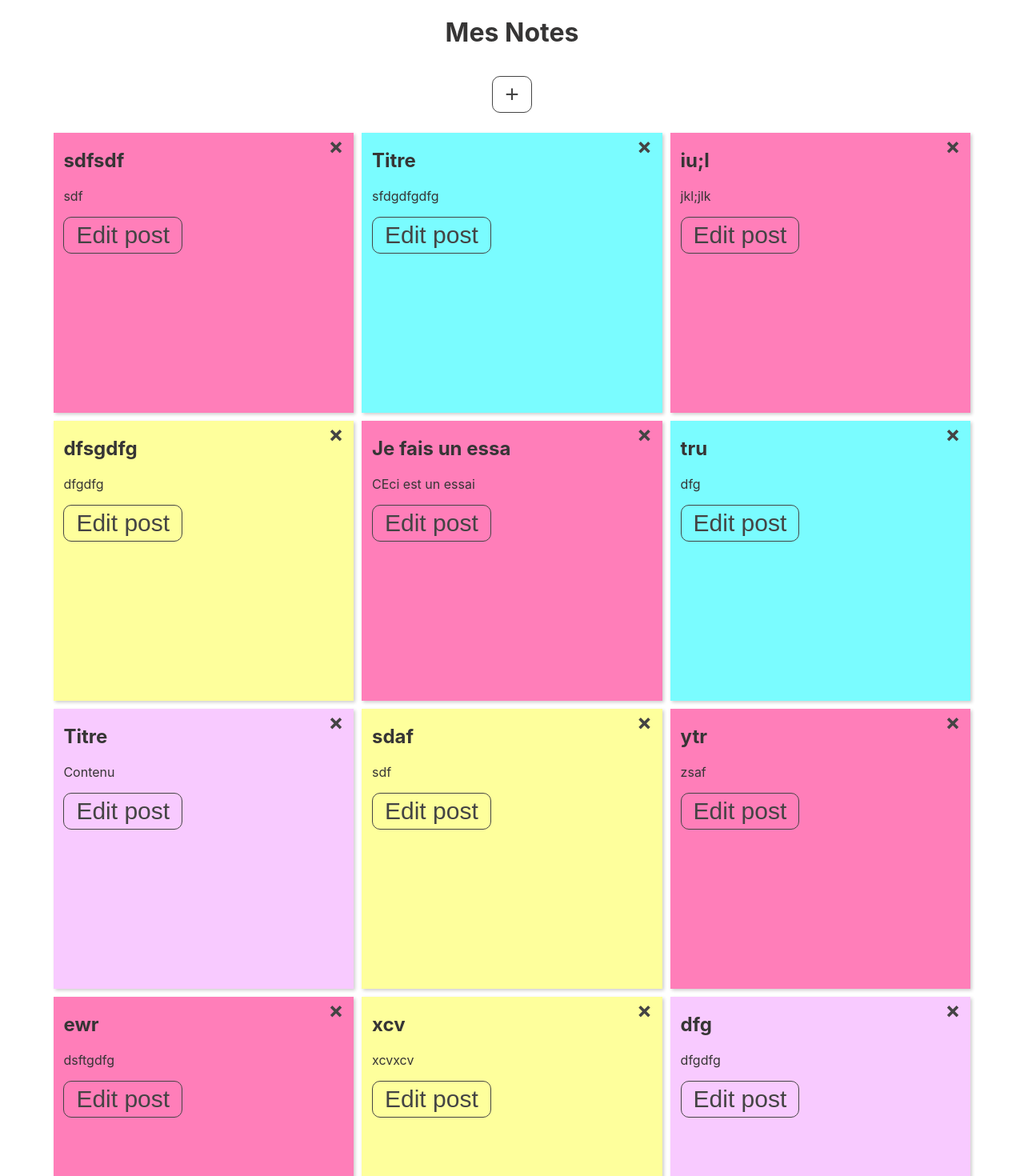
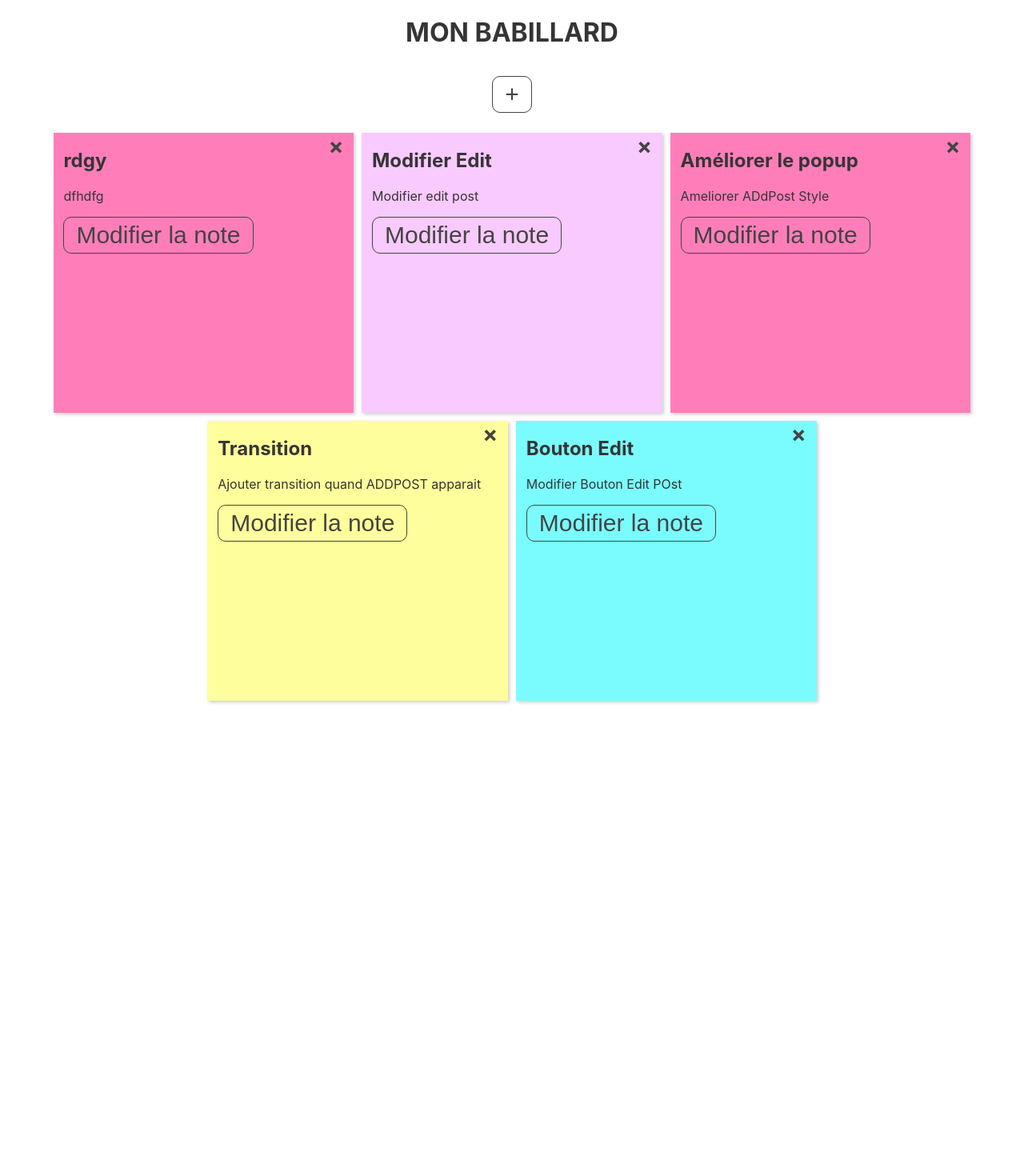
Before and after one commit to stephaniecot/sticky-notes, a React (Create React App) app: page /posts in a window 1280 px wide. Shown: the top 1470 px of the page at 80% size. After the commit the page ends 896 px from the top, so only its background shows below. Built offline with nearby package versions, Linux system fonts and the light colour scheme; data requests are answered from the project's data file.

Commit message:
ajout du passage du ID vers Edit. A retravailler

```diff
--- a/db.json
+++ b/db.json
@@ -1,136 +1,38 @@
 {
   "posts": [
     {
-      "id": "0qi83",
-      "title": "Je suis une note",
-      "createdAt": "2022-03-25T00:39:19.910Z",
-      "content": "TEST",
+      "id": "wfuagf",
+      "title": "Bouton Edit",
+      "createdAt": "2022-04-10T19:05:08.494Z",
+      "content": "Modifier Bouton Edit POst",
       "color": "aqua"
     },
     {
-      "id": "1iy9h",
-      "title": "YO",
-      "createdAt": "2022-03-25T00:40:57.126Z",
-      "content": "sdgsdg",
+      "id": "pjl64",
+      "title": "Transition",
+      "createdAt": "2022-04-12T13:00:32.986Z",
+      "content": "Ajouter transition quand ADDPOST apparait",
       "color": "banana"
     },
     {
-      "id": "lmv8qk",
-      "title": "Test",
-      "createdAt": "2022-03-25T14:55:56.627Z",
-      "content": "Je fais un test",
+      "id": "h6qos",
+      "title": "Améliorer le popup ",
+      "createdAt": "2022-04-12T13:01:25.820Z",
+      "content": "Ameliorer ADdPost Style",
+      "color": "pink"
+    },
+    {
+      "id": "b2zi5h",
+      "title": "Modifier Edit",
+      "createdAt": "2022-04-12T13:01:42.539Z",
+      "content": "Modifier edit post ",
       "color": "lavender"
     },
     {
-      "id": "90twm",
-      "title": "Je suis un postsdf",
-      "createdAt": "2022-04-10T18:16:35.470Z",
-      "content": "Allo je suis un postsdfsdfsdf",
-      "color": "lavender"
-    },
-    {
-      "id": "wfuagf",
-      "title": "Je suis un poist",
-      "createdAt": "2022-04-10T19:05:08.494Z",
-      "content": "sdfsdf",
-      "color": "aqua"
-    },
-    {
-      "id": "39sx6",
-      "title": "Allo",
-      "createdAt": "2022-04-10T19:19:43.163Z",
-      "content": "Je suis une note",
-      "color": "banana"
-    },
-    {
-      "id": "8bp5u",
-      "title": "dfg",
-      "createdAt": "2022-04-10T19:45:01.703Z",
-      "content": "dfgdfg",
-      "color": "aqua"
-    },
-    {
-      "id": "6tcts",
-      "title": "dfg",
-      "createdAt": "2022-04-10T19:45:05.311Z",
-      "content": "dfgdfg",
-      "color": "lavender"
-    },
-    {
-      "id": "hhefz",
-      "title": "xcv",
-      "createdAt": "2022-04-10T19:45:24.782Z",
-      "content": "xcvxcv",
-      "color": "banana"
-    },
-    {
-      "id": "5u6iql",
-      "title": "ewr",
-      "createdAt": "2022-04-10T19:55:07.014Z",
-      "content": "dsftgdfg",
-      "color": "pink"
-    },
-    {
-      "id": "qzc2",
-      "title": "ytr",
-      "createdAt": "2022-04-11T16:19:22.995Z",
-      "content": "zsaf",
-      "color": "pink"
-    },
-    {
-      "id": "iqsrng",
-      "title": "sdaf",
-      "createdAt": "2022-04-11T16:20:40.331Z",
-      "content": "sdf",
-      "color": "banana"
-    },
-    {
-      "id": "axwo1",
-      "title": "Titre",
-      "createdAt": "2022-04-11T16:28:44.361Z",
-      "content": "Contenu",
-      "color": "lavender"
-    },
-    {
-      "id": "1j1bj",
-      "title": "tru",
-      "createdAt": "2022-04-11T16:30:24.502Z",
-      "content": "dfg",
-      "color": "aqua"
-    },
-    {
-      "id": "2sktx",
-      "title": "Je fais un essa",
-      "createdAt": "2022-04-11T16:32:58.354Z",
-      "content": "CEci est un essai",
-      "color": "pink"
-    },
-    {
-      "id": "1ztr7",
-      "title": "dfsgdfg",
-      "createdAt": "2022-04-11T16:33:17.668Z",
-      "content": "dfgdfg",
-      "color": "banana"
-    },
-    {
-      "id": "wn8vf",
-      "title": "iu;l",
-      "createdAt": "2022-04-11T16:46:47.066Z",
-      "content": "jkl;jlk",
-      "color": "pink"
-    },
-    {
-      "id": "maqtc",
-      "title": "Titre",
-      "createdAt": "2022-04-11T16:54:51.182Z",
-      "content": "sfdgdfgdfg",
-      "color": "aqua"
-    },
-    {
-      "id": "ifjho",
-      "title": "sdfsdf",
-      "createdAt": "2022-04-11T16:55:33.224Z",
-      "content": "sdf",
+      "id": "a4gm4",
+      "title": "rdgy",
+      "createdAt": "2022-04-12T13:35:31.578Z",
+      "content": "dfhdfg",
       "color": "pink"
     }
   ],
--- a/src/App.css
+++ b/src/App.css
@@ -16,6 +16,7 @@ body {
 
   h1 {
     padding-bottom: 1%;
+    text-transform: uppercase;
   }
 
   .login {
--- a/src/components/AddPost.css
+++ b/src/components/AddPost.css
@@ -38,7 +38,8 @@ input[name=title] {
 .post-it-form {
     display: flex;
     flex-direction: column;
-    align-items: center;
+    align-items:center;
     justify-content: space-between;
     margin: 0 auto;
+    padding-bottom: 2%;
 }
--- a/src/components/AddPost.js
+++ b/src/components/AddPost.js
@@ -1,7 +1,4 @@
 import React from "react";
-import { useState } from "react"
-import { useNavigate } from 'react-router-dom'
-import Axios from "axios"
 import './AddPost.css';
 import Button from './UI/Button/Button';
 import ColorPicker from './UI/Form/ColorPicker';
@@ -12,18 +9,15 @@ const AddPost = (props) => {
     return (
         <div className='post-it-form' onClose={props.onClose}>
             <Button buttonHandler={props.onClose}>&times;</Button>
-              {/* <span onClick={props.onClose} className="close">&times;</span> */}
-                <h2>Ajouter une note</h2>
-
-                <form onSubmit={props.handleOnSubmit}>
+                <form onSubmit={props.formSubmitHandler}>
                 <div className={`${'post-it'} ${props.color}`}>
                     <label>
                         Titre:
-                        <input type="text" name="title" placeholder="Ajouter un titre" value={props.title} onChange={props.titleOnChange} />
+                        <input type="text" name="title" placeholder="Ajouter une note" onChange={props.titleOnChange} />
                     </label>
                     <label>
                         Contenu:
-                        <textarea name="content" placeholder="Inscrire quelque chose..." value={props.content} onChange={props.contentOnChange} />
+                        <textarea name="content" placeholder="Inscrire quelque chose..." onChange={props.contentOnChange} />
                     </label>
                     </div>
                     <ColorPicker onChange={props.colorOnChange} />
--- a/src/components/Post.js
+++ b/src/components/Post.js
@@ -13,7 +13,8 @@ const Post = (props) => {
             <span className='delete-button' onClick={() => props.handleOnDelete(props.post.id)}>&times;</span>
             <h2>{props.post.title}</h2>
             <p>{props.post.content}</p>
-            <Button buttonHandler={() => navigate(`editPost/${props.post.id}`)}>Edit post</Button>
+            {/* <Button buttonHandler={() => navigate(`editPost/${props.post.id}`)}>Modifier la note</Button> */}
+            <Button buttonHandler={()=> props.editPost(props.post.id)}>Modifier la note</Button>
         </Card>
     )
 }
--- a/src/components/Posts.js
+++ b/src/components/Posts.js
@@ -1,8 +1,10 @@
+
 import React, { useEffect, useState } from "react";
 import PostService from "../services/PostService";
 import Post from './Post';
 import Button from './UI/Button/Button';
 import AddPost from "./AddPost";
+import EditPost from "./EditPost";
 import { useNavigate } from 'react-router-dom'
 import Axios from "axios"
 
@@ -10,6 +12,7 @@ const Posts = () => {
     const navigate = useNavigate()
     const [posts, setPosts] = useState([])
     const [showAddPost, setShowAddPost] = useState(false);
+    const [showEditPost, setShowEditPost] = useState(false);
 
 
     const [title, setTitle] = useState('')
@@ -26,11 +29,24 @@ const Posts = () => {
 
     const openAddPost = () => {
         setShowAddPost(true);
+
     }
 
     const closeAddPost = () => {
         setShowAddPost(false);
     }
+
+
+    const openEditPost = (id) => {
+        setShowEditPost(true);
+        console.log(id)
+
+    }
+
+    const closeEditPost = () => {
+        setShowEditPost(false);
+    }
+
 
 
     const fetchPosts = () => {
@@ -47,7 +63,7 @@ const Posts = () => {
         }).catch(e => console.err(e.message))
     }
 
-    const handleOnSubmit = (e) => {
+    const formSubmitHandler = (e) => {
         e.preventDefault()
 
         if (title.trim() === '' || content.trim() === '' || !color) {
@@ -75,6 +91,8 @@ const Posts = () => {
     }
 
 
+
+
     const sortByCreatedAt = (thePosts) => thePosts.sort((a, b) => new Date(b.createdAt).getTime() - new Date(a.createdAt).getTime())
 
     useEffect(() => {
@@ -83,22 +101,23 @@ const Posts = () => {
 
     return (
         <>
-            <h1>Mes Notes</h1>
+            <h1>Mon Babillard</h1>
             {/* <Button buttonHandler={() => navigate('/addPost')} >+</Button> */}
             {!showAddPost && <Button buttonHandler={openAddPost}>+</Button>}
             {showAddPost &&
             <AddPost
                 onClose={closeAddPost}
-                handleOnSubmit={handleOnSubmit}
+                formSubmitHandler={formSubmitHandler}
                 titleOnChange={titleTarget}
                 contentOnChange={contentTarget}
                 colorOnChange={colorTarget}
                 color={color}
                 hasError={hasError} />}
             <div className='dashboard'>
+            {showEditPost && <EditPost/>}
 
                 {posts.length > 0 && sortByCreatedAt(posts).map(p =>
-                    <Post key={p.id} post={p} handleOnDelete={handleOnDelete} />
+                    <Post key={p.id} post={p} handleOnDelete={handleOnDelete} editPost={openEditPost} />
                 )}
             </div>
         </>
```
